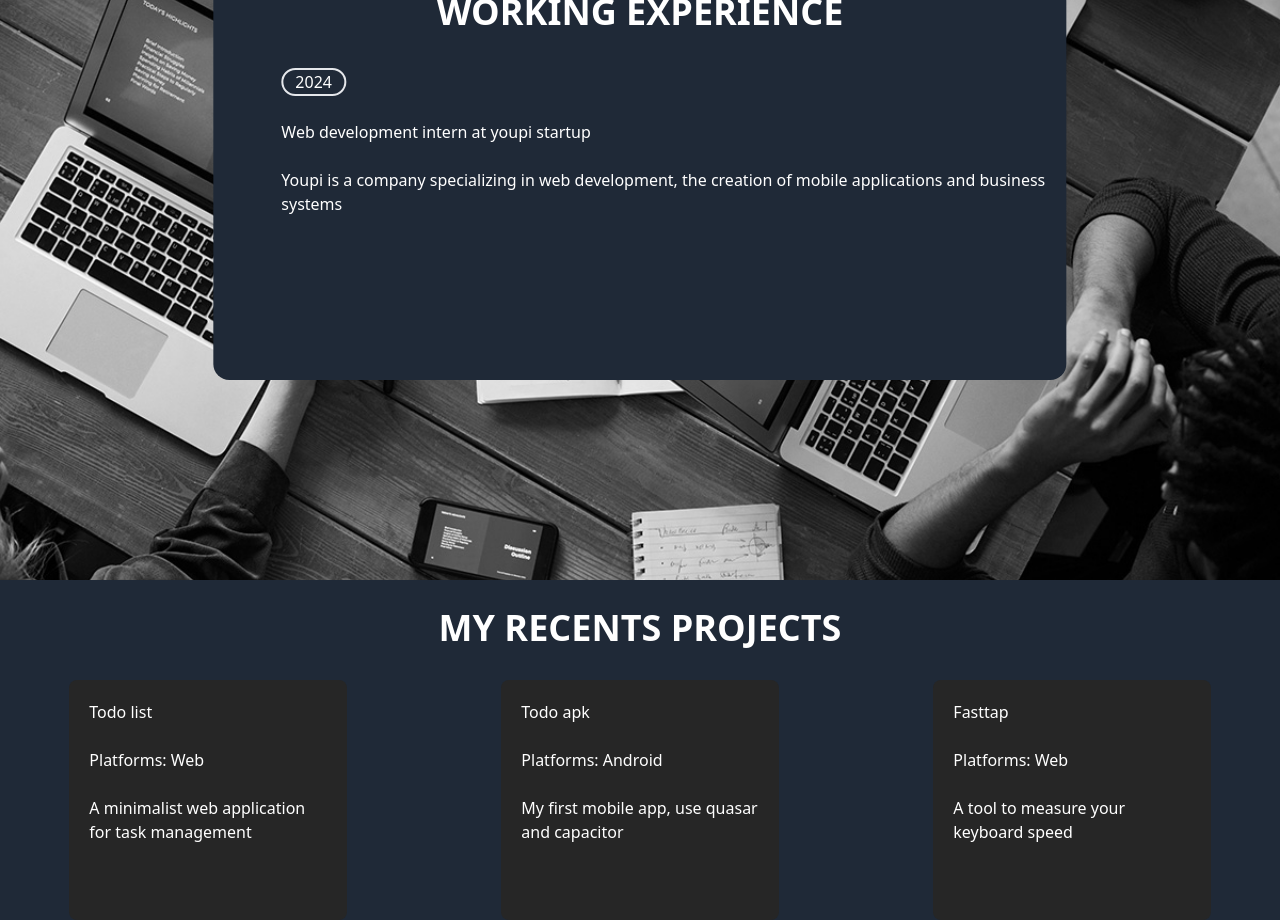
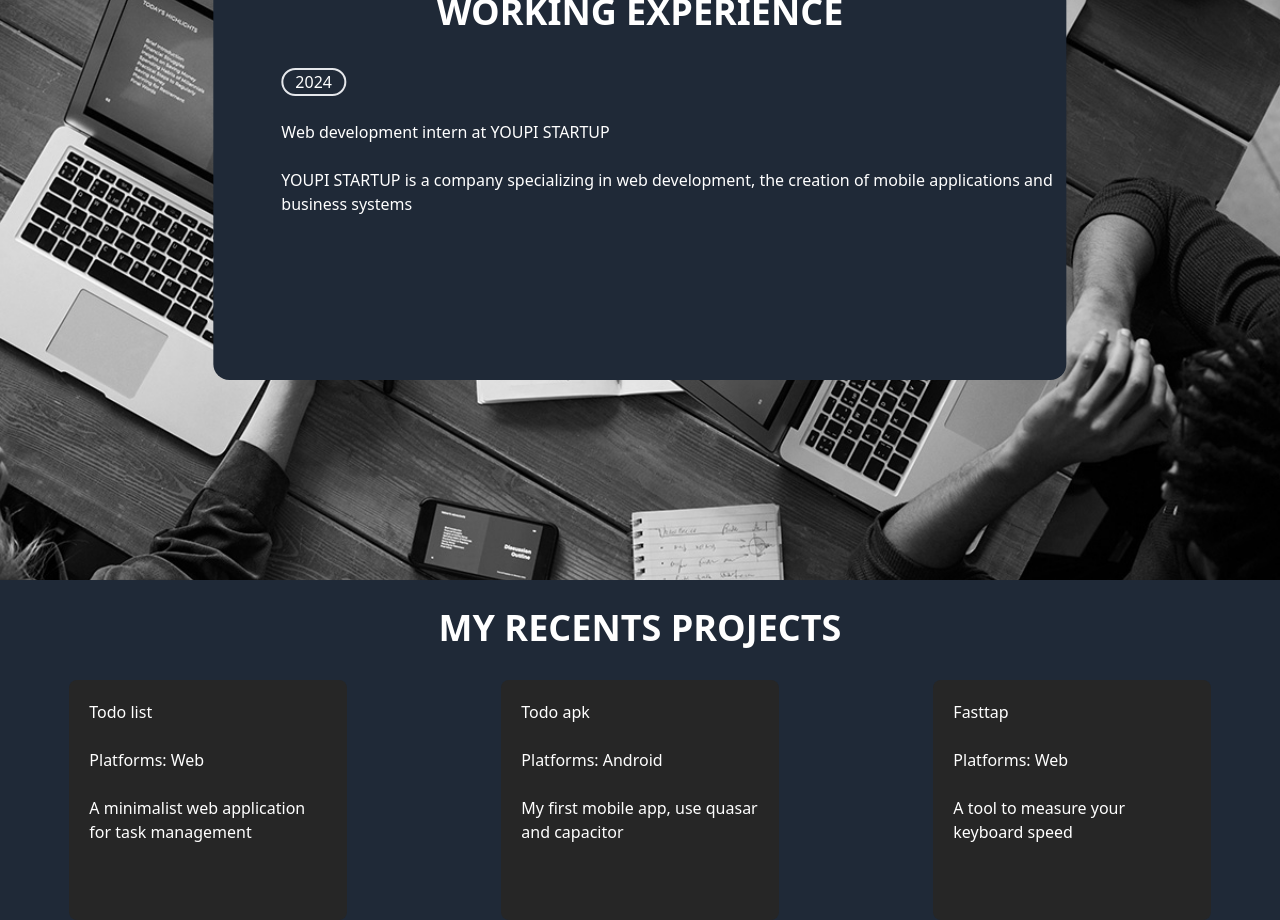
Before and after one commit to ArthurKouam/portfolio, a Vue app: page / in a window 1280 px wide. Shown: the part 1820-2740 px from the top of the page. Built offline with nearby package versions, Linux system fonts and the light colour scheme.

Commit message:
Update Exp.vue

```diff
--- a/src/components/Exp.vue
+++ b/src/components/Exp.vue
@@ -7,8 +7,8 @@
 
                 <div class="m-1 pl-16 grid justify-center h-6" data-aos="zoom-in">
                     <span class="border-2 rounded-full px-3 w-min">2024</span><br>
-                    <p>Web development intern at youpi startup</p><br>
-                    <p>Youpi is a company specializing in web development, the creation of mobile applications and business systems </p>
+                    <p>Web development intern at YOUPI STARTUP</p><br>
+                    <p>YOUPI STARTUP is a company specializing in web development, the creation of mobile applications and business systems </p>
                 </div>
 
             </div>
```
